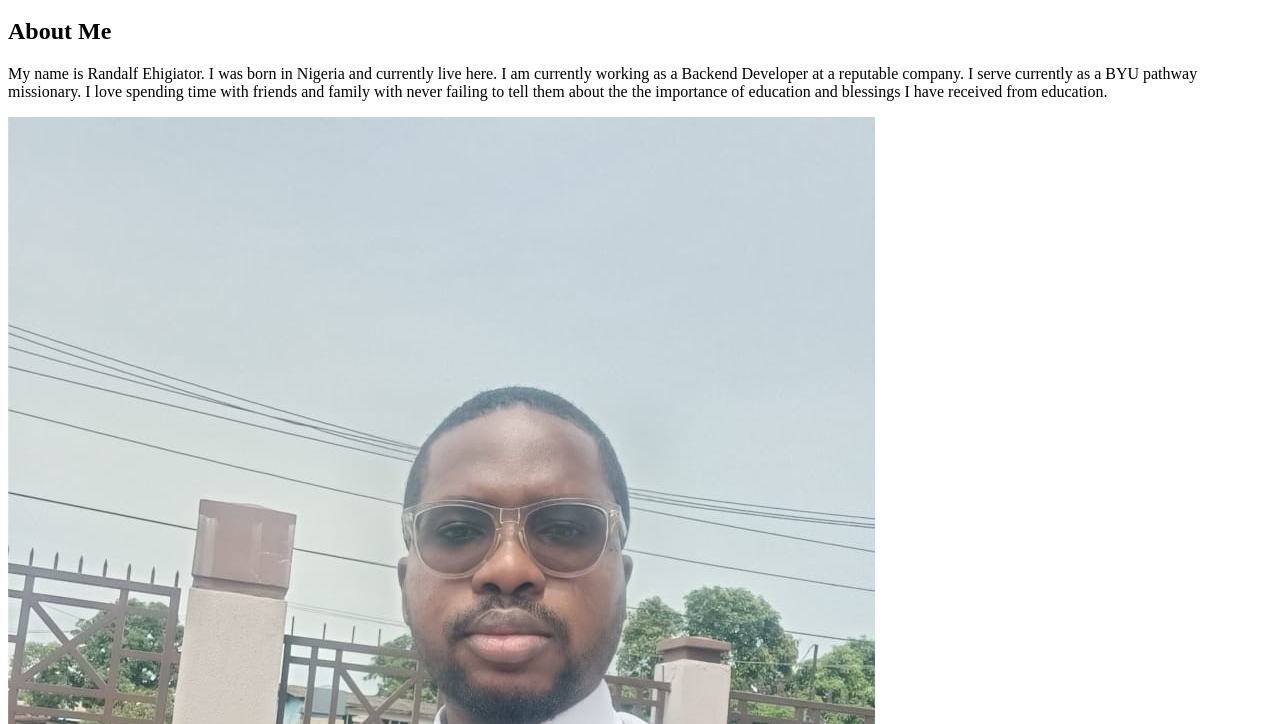
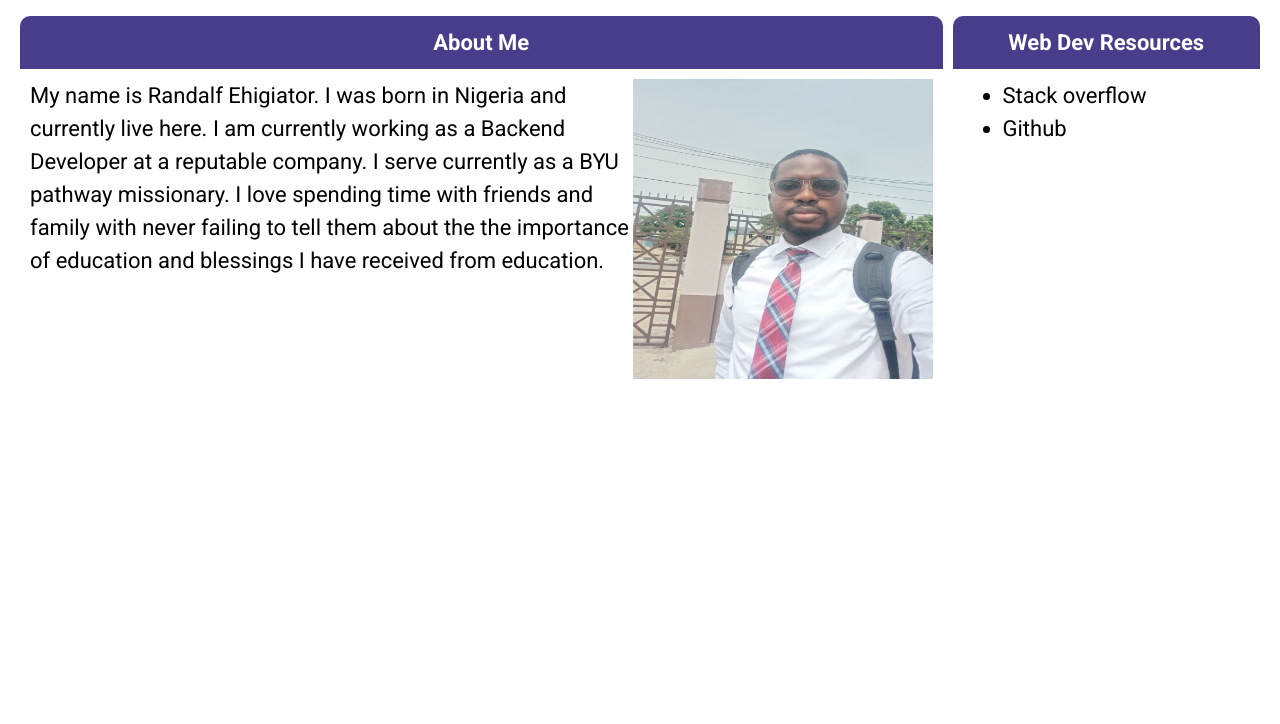
Before and after one commit to guyrandalf/wdd131, a plain HTML site: page index.html in a window 1280 px wide. Shown: the part 154-878 px from the top of the page. Drawn offline with Linux system fonts and the light colour scheme; the site is published under a folder, as on GitHub Pages, so addresses that start at the root find nothing.

Commit message:
modified the style linking because github does not like it. even though it did work locally

```diff
--- a/index.html
+++ b/index.html
@@ -8,7 +8,7 @@
       content="WDD 131 - Dynamic Web Fundamentals, Osabuohien Randalf Ehigiator, homepage for my coursework this semester"
     />
     <title>Osabuohien Randalf Ehigiator WDD 131</title>
-    <link rel="stylesheet" href="/week01/styles/base.css" />
+    <link rel="stylesheet" href="./week01/styles/base.css" />
   </head>
   <body>
     <header>
```
